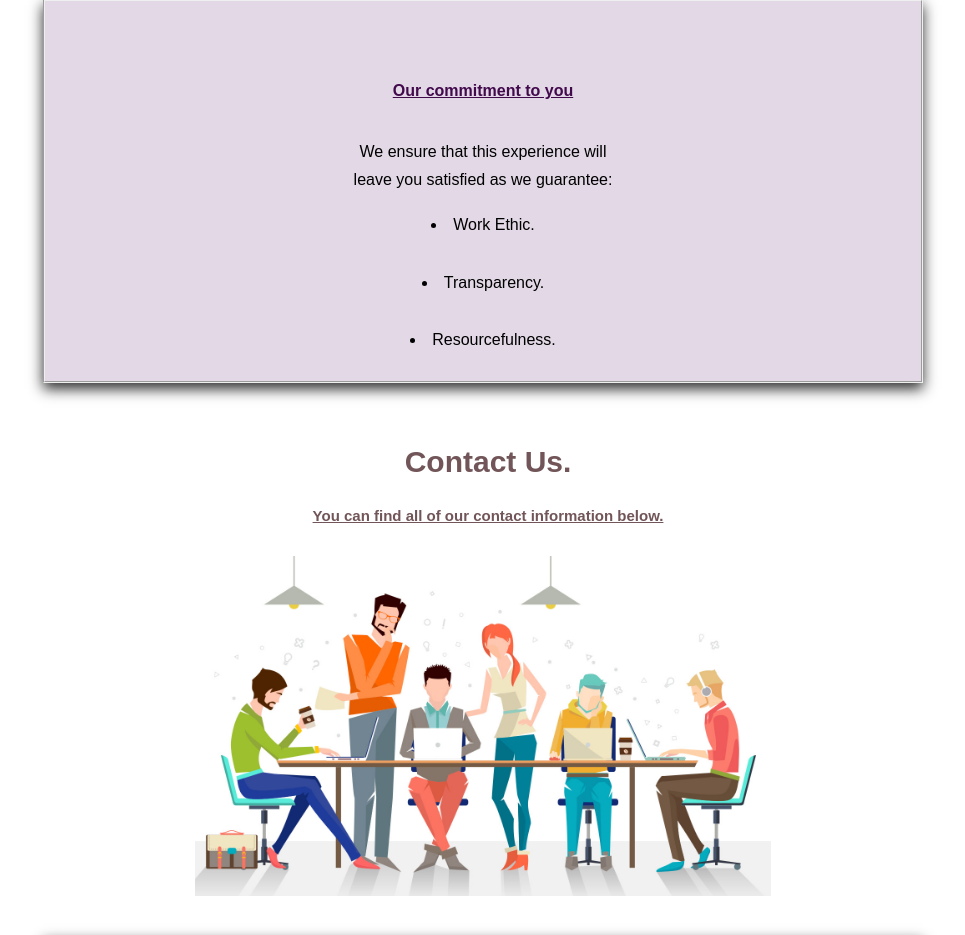
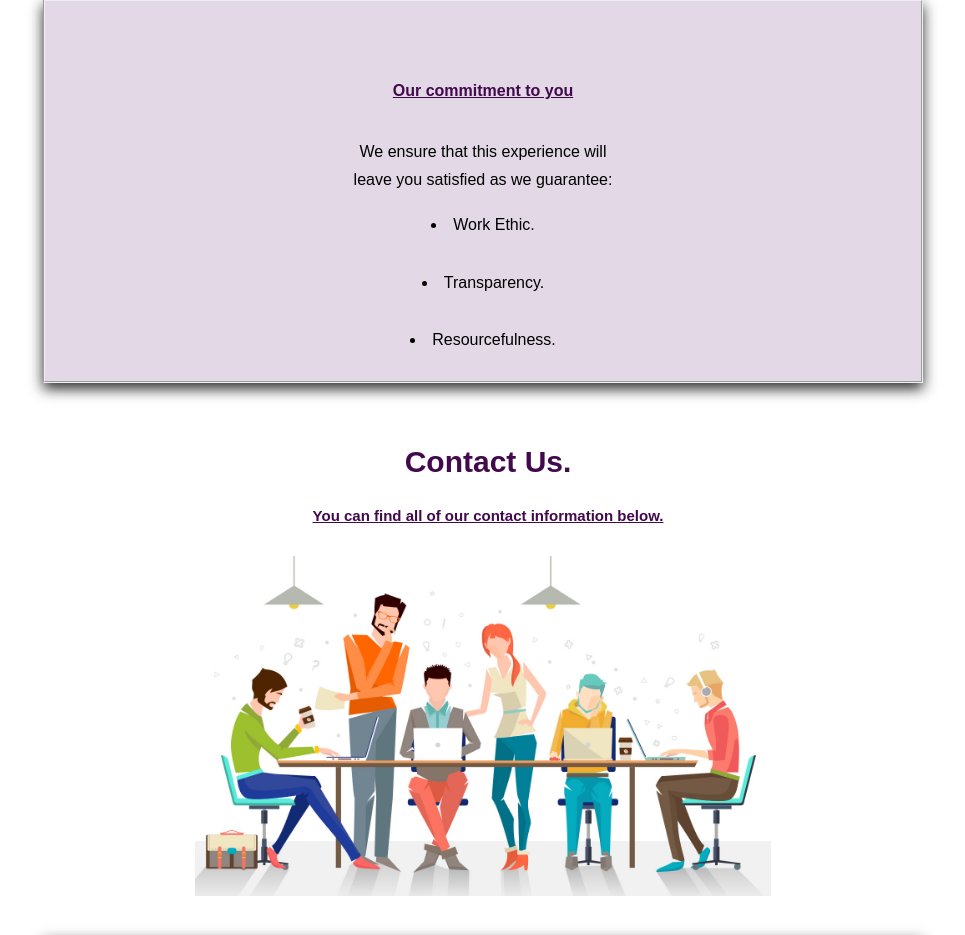
Before and after one commit to eponari/OfCourses, a PHP site: page / in a window 1280 px wide. Shown: the part 2442-3377 px from the top of the page, without its empty margins (157-1122 px from the left). Run offline with PHP 8.4, Linux system fonts and the light colour scheme.

Commit message:
Update styleIndex.css

```diff
--- a/Source Code/css/styleIndex.css
+++ b/Source Code/css/styleIndex.css
@@ -58,7 +58,7 @@ h4 {
 h1, h2, h3, h6 {
 
 	padding-left: 10px;
-	color: #715558;
+	color: rgb(66, 9, 76);
 }
 
 .img-container {
```
